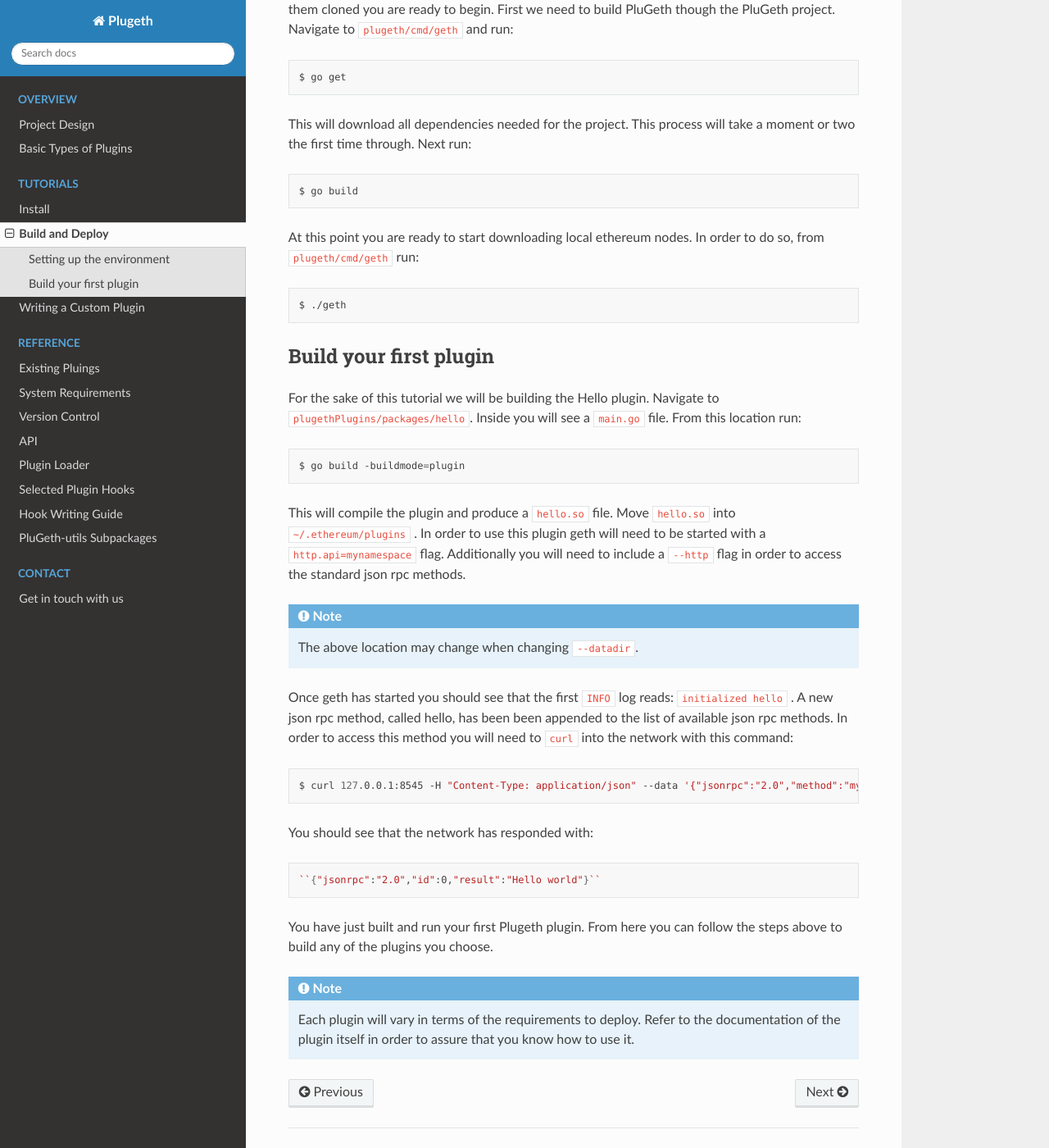
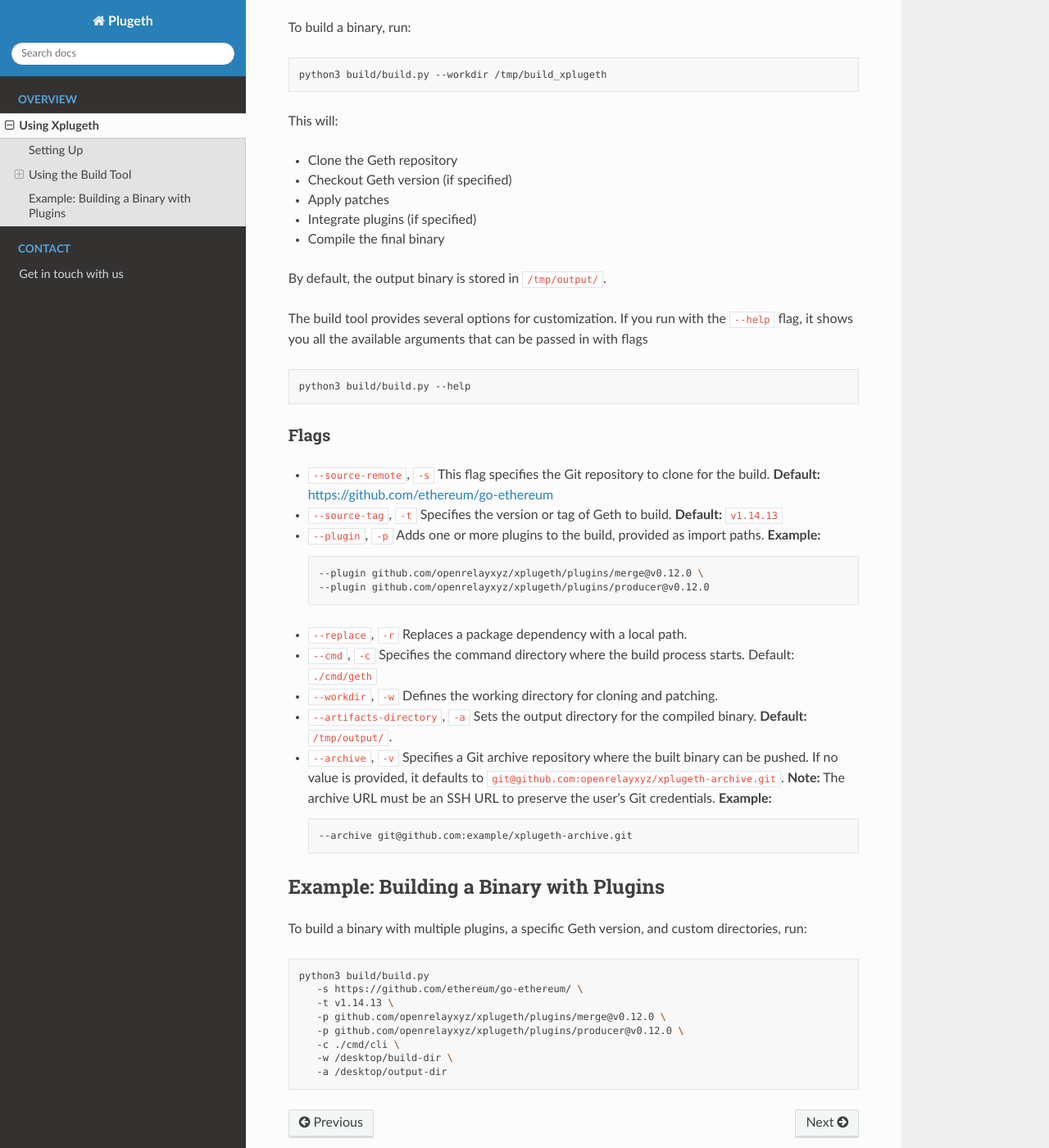
Before and after one commit to openrelayxyz/plugeth-utils, a Sphinx documentation site: the page built from docs/build.rst, in a window 1280 px wide and 1400 px high, scrolled down 605 px. Shown: the whole window at 82% size. Built offline with Sphinx 7.4.7 and the Read the Docs theme 3.1.0, drawn with Linux system fonts in a browser that asks for light colours; some of the changed text lies outside the part shown.

Commit message:
xplugeth docs initial

```diff
--- a/docs/build.rst
+++ b/docs/build.rst
@@ -1,79 +1,107 @@
 .. _build:
 
 ================
-Build and Deploy
+Using Xplugeth
 ================
 
 .. contents:: :local:
+   :depth: 1
 
-Setting up the environment
-**************************
+Setting Up
+==========
+Before using the build tool to generate binaries, ensure your system has the required dependencies:
 
-.. NOTE:: PluGeth is built on a fork of `Geth`_ and as such requires familiarity with `Go`_ and a funtional `environment`_ in which to build Go projects. Thankfully for everyone Go provides a compact and useful `tutorial`_ as well as a `space for practice`_.
+- Python 3.12.3 or later
+- Go 1.22 or later
+- Git
 
-PluGeth is an application built in three seperate repositories.
-
-* `PluGeth`_
-* `PluGeth-Utils`_
-* `PluGeth-Plugins`_
-
-For the purposes here you will only need to clone PluGeth and PluGeth-Plugins. Once you have them cloned you are ready to begin. First we need to build PluGeth though the PluGeth project. Navigate to ``plugeth/cmd/geth`` and run:
+To install dependencies, run:
 
 .. code-block:: shell
 
-   $ go get
+   pip install -r build/requirements.txt
 
-This will download all dependencies needed for the project. This process will take a moment or two the first time through. Next run:
+Using the Build Tool
+====================
+
+To build a binary, run:
 
 .. code-block:: shell
 
-   $ go build
+   python3 build/build.py --workdir /tmp/build_xplugeth
 
+This will:
 
-At this point you are ready to start downloading local ethereum nodes. In order to do so, from ``plugeth/cmd/geth`` run:
+- Clone the Geth repository
+- Checkout Geth version (if specified)
+- Apply patches
+- Integrate plugins (if specified)
+- Compile the final binary
+
+By default, the output binary is stored in ``/tmp/output/``.
+
+The build tool provides several options for customization. If you run with the ``--help`` flag, it shows you all the available arguments that can be passed in with flags
 
 .. code-block:: shell
 
-   $ ./geth
+   python3 build/build.py --help
+
+Flags
+-----
+
+- ``--source-remote``, ``-s``
+  This flag specifies the Git repository to clone for the build.
+  **Default:** https://github.com/ethereum/go-ethereum
+
+- ``--source-tag``, ``-t``
+  Specifies the version or tag of Geth to build.
+  **Default:** ``v1.14.13``
+
+- ``--plugin``, ``-p``
+  Adds one or more plugins to the build, provided as import paths.
+  **Example:**
+
+  .. code-block:: shell
+
+     --plugin github.com/openrelayxyz/xplugeth/plugins/merge@v0.12.0 \
+     --plugin github.com/openrelayxyz/xplugeth/plugins/producer@v0.12.0
+
+- ``--replace``, ``-r``
+  Replaces a package dependency with a local path.
+
+- ``--cmd``, ``-c``
+  Specifies the command directory where the build process starts. Default: ``./cmd/geth``
+
+- ``--workdir``, ``-w``
+  Defines the working directory for cloning and patching.
+
+- ``--artifacts-directory``, ``-a``
+  Sets the output directory for the compiled binary.
+  **Default:** ``/tmp/output/``.
+
+- ``--archive``, ``-v``
+  Specifies a Git archive repository where the built binary can be pushed. If no value is provided, it defaults to
+  ``git@github.com:openrelayxyz/xplugeth-archive.git``.
+  **Note:** The archive URL must be an SSH URL to preserve the user's Git credentials.
+  **Example:**
+
+  .. code-block:: shell
+
+     --archive git@github.com:example/xplugeth-archive.git
 
 
-Build your first plugin
-***********************
 
-For the sake of this tutorial we will be building the Hello plugin. Navigate to ``plugethPlugins/packages/hello``. Inside you will see a ``main.go`` file. From this location run:
+Example: Building a Binary with Plugins
+=======================================
+To build a binary with multiple plugins, a specific Geth version, and custom directories, run:
 
 .. code-block:: shell
 
-   $ go build -buildmode=plugin
-
-This will compile the plugin and produce a ``hello.so`` file. Move ``hello.so`` into ``~/.ethereum/plugins`` . In order to use this plugin geth will need to be started with a ``http.api=mynamespace`` flag. Additionally you will need to include a ``--http`` flag in order to access the standard json rpc methods.
-
-.. note:: The above location may change when changing ``--datadir``.
-
-Once geth has started you should see that the first ``INFO`` log reads: ``initialized hello`` . A new json rpc method, called hello, has been been appended to the list of available json rpc methods. In order to access this method you will need to ``curl`` into the network with this command:
-
-.. code-block:: shell
-
-   $ curl 127.0.0.1:8545 -H "Content-Type: application/json" --data '{"jsonrpc":"2.0","method":"mynamespace_hello","params":[],"id":0}'
-
-You should see that the network has responded with:
-
-.. code-block:: shell
-
-   ``{"jsonrpc":"2.0","id":0,"result":"Hello world"}``
-
-You have just built and run your first Plugeth plugin. From here you can follow the steps above to build any of the plugins you choose.
-
-.. NOTE:: Each plugin will vary in terms of the requirements to deploy. Refer to the documentation of the plugin itself in order to assure
-          that you know how to use it.
-
-
-
-.. _space for practice: https://tour.golang.org/welcome/1
-.. _tutorial: https://tour.golang.org/welcome/1
-.. _environment: https://golang.org/doc/code
-.. _Go: https://golang.org/doc/
-.. _Geth: https://geth.ethereum.org/
-.. _PluGeth: https://github.com/openrelayxyz/plugeth
-.. _PluGeth-Utils: https://github.com/openrelayxyz/plugeth-utils
-.. _PluGeth-Plugins: https://github.com/openrelayxyz/plugeth-plugins
+   python3 build/build.py
+      -s https://github.com/ethereum/go-ethereum/ \
+      -t v1.14.13 \
+      -p github.com/openrelayxyz/xplugeth/plugins/merge@v0.12.0 \
+      -p github.com/openrelayxyz/xplugeth/plugins/producer@v0.12.0 \
+      -c ./cmd/cli \
+      -w /desktop/build-dir \
+      -a /desktop/output-dir
--- a/docs/conf.py
+++ b/docs/conf.py
@@ -18,8 +18,8 @@
 # -- Project information -----------------------------------------------------
 
 project = 'Plugeth'
-copyright = '2021, Austin Roberts, Sam Johnston, Philip Morlier'
-author = 'Philip Morlier, Austin Roberts'
+copyright = '2025, Austin Roberts, Philip Morlier, Jesse Akoh'
+author = 'Philip Morlier, Austin Roberts, Jesse Akoh'
 
 # The full version, including alpha/beta/rc tags
 release = 'Austin Roberts'
```
Also changed, not shown: docs/index.rst (+12 -46 lines).
